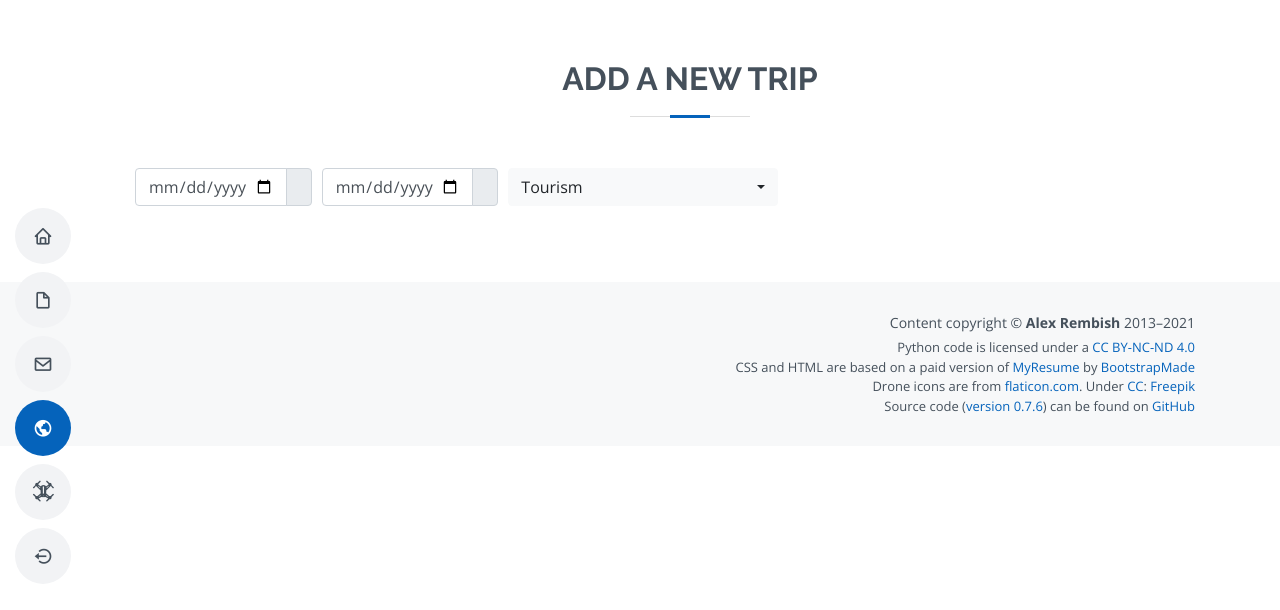
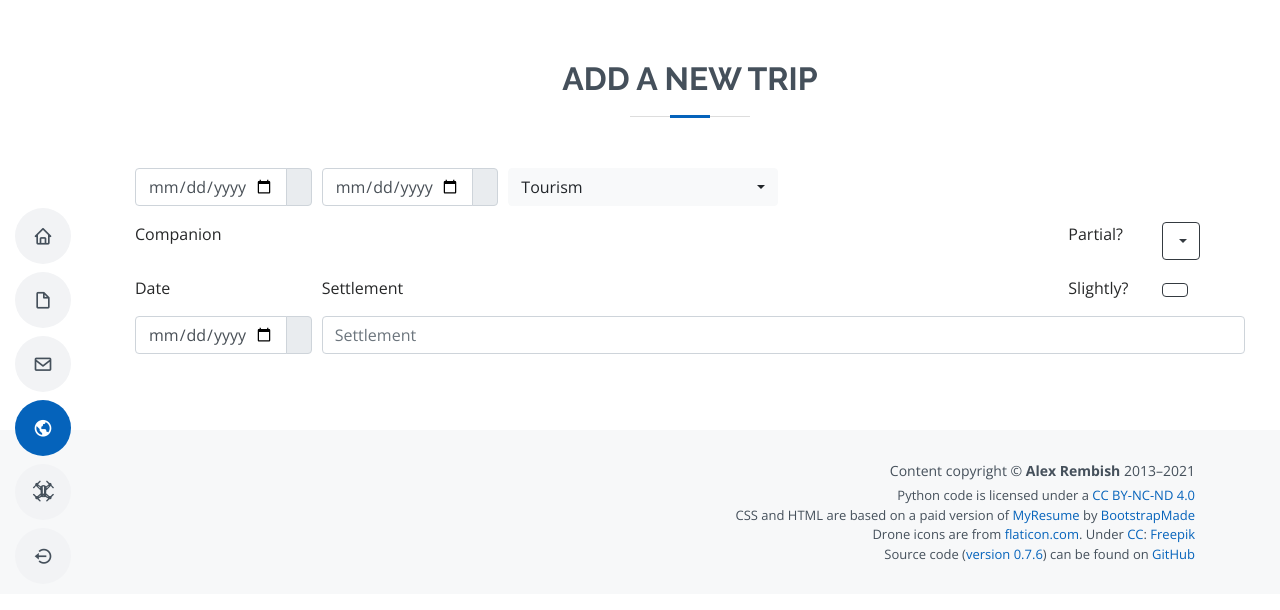
Before and after one commit to rembish/rembish_org, a Flask app: page /trips/add in a window 1280 px wide. Shown: the top 610 px of the page. Run offline with Flask 2, Linux system fonts and the light colour scheme; the visitor is signed in with stand-in values (Sample User, id 1); parts of the project's set-up code (start-up, migrations or seed data) failed here and were passed over; some libraries are stand-ins or nearby versions.

Commit message:
Going forward with trip creation form. Don't like it at all

```diff
--- a/rembish_org/forms/flight.py
+++ b/rembish_org/forms/flight.py
@@ -1,4 +1,4 @@
-from datetime import date, timedelta
+from datetime import date
 
 from flask_wtf import FlaskForm
 from wtforms import DateField, StringField, TextAreaField, Form, TimeField, FieldList, \
--- a/rembish_org/forms/trip.py
+++ b/rembish_org/forms/trip.py
@@ -1,5 +1,20 @@
 from flask_wtf import FlaskForm
-from wtforms import DateField, SelectMultipleField
+from wtforms import DateField, SelectMultipleField, Form, StringField, BooleanField, FieldList, FormField, HiddenField
+
+from ..libraries.forms import LazySelectField
+
+
+class CompanionForm(Form):
+    user_id = LazySelectField(label="Companion")
+    name = StringField(label="Name")
+    surname = StringField(label="Surname")
+    partial = BooleanField(label="Partial", default=False)
+
+
+class SettlementForm(Form):
+    date = DateField(label="Day", format="%d.%m.%Y")
+    settlement = StringField(label="Settlement")
+    slightly = BooleanField(label="Slightly", default=False)
 
 
 class TripForm(FlaskForm):
@@ -9,3 +24,6 @@ class TripForm(FlaskForm):
         ('tourism', 'Tourism'), ('business', 'Business'), ('education', 'Education'),
         ('moving', 'Moving'), ('other', 'Other'),
     ], default=['tourism'])
+
+    companions = FieldList(FormField(CompanionForm), min_entries=0)
+    settlements = FieldList(FormField(SettlementForm), min_entries=1)
--- a/rembish_org/models/trip.py
+++ b/rembish_org/models/trip.py
@@ -1,6 +1,7 @@
 from sqlalchemy import PrimaryKeyConstraint
 from sqlalchemy.dialects import mysql
 
+from .user import User
 from ..libraries.database import db
 
 
@@ -8,6 +9,7 @@ class Trip(db.Model):
     __tablename__ = "trips"
 
     id = db.Column(db.Integer, primary_key=True)
+    traveler_id = db.Column(db.SmallInteger, db.ForeignKey(User.id), nullable=False)
 
     start_date = db.Column(db.Date, nullable=False, unique=True)
     finish_date = db.Column(db.Date, nullable=True)
--- a/rembish_org/templates/trips/add.html
+++ b/rembish_org/templates/trips/add.html
@@ -40,6 +40,55 @@
                     </div>
                     <div class="form-group col-3">{{ form.type(class_="form-control selectpicker") }}</div>
                 </div>
+                <div class="form-row">
+                    <div class="form-group col">Companion</div>
+                    <div class="form-group col-1">Partial?</div>
+                    <div class="form-group col-1">
+                        <div class="dropdown">
+                            <button class="btn btn-outline-dark dropdown-toggle" type="button" id="companion-add" data-toggle="dropdown" aria-haspopup="true" aria-expanded="false">
+                                <span class="icofont icofont-plus"></span>
+                            </button>
+                            <div class="dropdown-menu" aria-labelledby="companion-add">
+                                <a class="dropdown-item" href="#">Known</a>
+                                <a class="dropdown-item" href="#">New</a>
+                            </div>
+                        </div>
+                    </div>
+                </div>
+                <div id="companions">
+                    <div class="form-row">
+                        <div class=""></div>
+                    </div>
+
+                {% for companion in form.companions %}
+
+                {% endfor %}
+                </div>
+
+                <div class="form-row">
+                    <div class="form-group col-2">Date</div>
+                    <div class="form-group col">Settlement</div>
+                    <div class="form-group col-1">Slightly?</div>
+                    <div class="form-group col-1"><button class="btn btn-outline-dark" id="settlement-add"><span class="icofont icofont-plus"></span></button></div>
+                </div>
+
+                <div id="settlements">
+                    <div class="form-row"></div>
+
+                {% for row in form.settlements %}
+                    <div class="form-row">
+                        <div class="form-group col-2">
+                            <div class="input-group date" data-provide="datepicker" data-date-format="dd.mm.yyyy" data-date-week-start="1">
+                                {{ row.date(class_="form-control") }}
+                                <div class="input-group-append">
+                                    <div class="input-group-text"><span class="icofont icofont-calendar"></span></div>
+                                </div>
+                            </div>
+                        </div>
+                        <div class="form-group col">{{ row.settlement(class_="form-control", placeholder=row.settlement.label.text) }}</div>
+                    </div>
+                {% endfor %}
+                </div>
             </form>
         </div>
     </section>
```
Also changed, not shown: migrations/versions/8339c7e34426_traveler_for_trip.py (added, +29 -0 lines).
